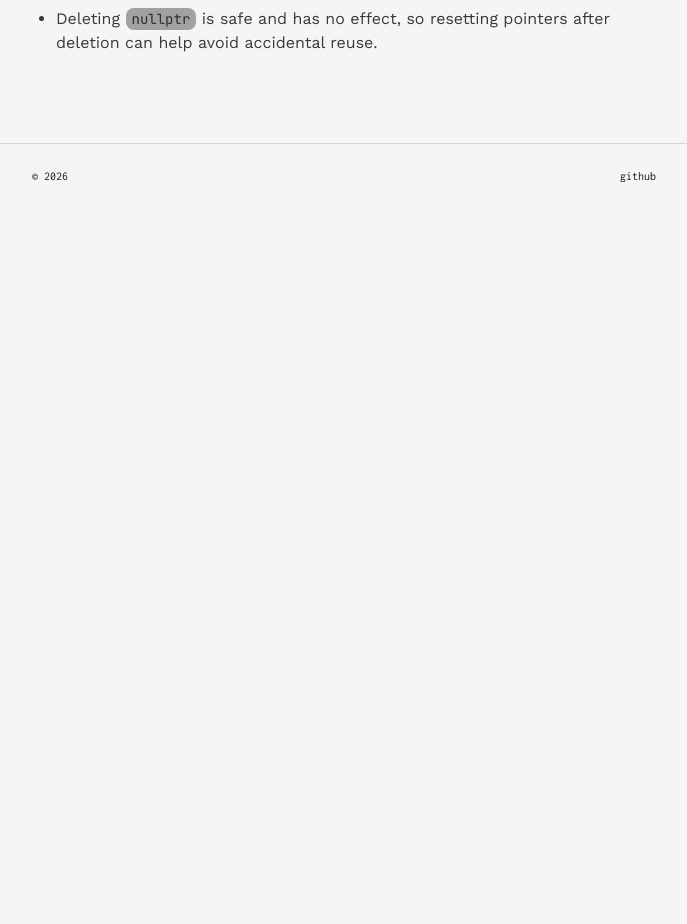
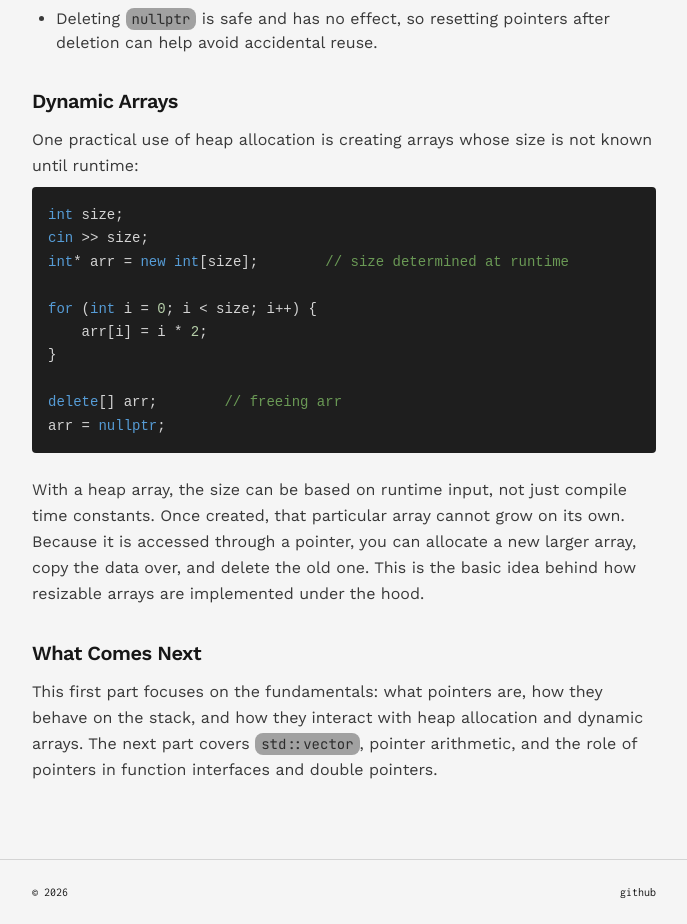
Before and after one commit to n0as-ark/logbook, a React (Vite) app: page /logbook/blog/pointers-and-dynamic-memory-in-cpp in a window 1280 px wide. Shown: the part 3704-4628 px from the top of the page, without its empty margins (296-983 px from the left). Before the commit the page ends 3912 px from the top, so only its background shows below. Built offline with nearby package versions, Linux system fonts and the light colour scheme; the HTML template or start-up script is replaced by a standard one.

Commit message:
Update posts.ts

```diff
--- a/src/data/posts.ts
+++ b/src/data/posts.ts
@@ -217,6 +217,22 @@ Rules to remember when using \`new\` and \`delete\`:
 - Forgetting \`delete\` leads to a memory leak.
 - Calling \`delete\` twice on the same non null pointer is undefined behavior.
 - Deleting \`nullptr\` is safe and has no effect, so resetting pointers after deletion can help avoid accidental reuse.
-`,
+## Dynamic Arrays
+One practical use of heap allocation is creating arrays whose size is not known until runtime:
+\`\`\`c++
+int size;
+cin >> size;
+int* arr = new int[size];        // size determined at runtime
+
+for (int i = 0; i < size; i++) {
+    arr[i] = i * 2;
+}
+
+delete[] arr;        // freeing arr
+arr = nullptr;
+\`\`\`
+With a heap array, the size can be based on runtime input, not just compile time constants. Once created, that particular array cannot grow on its own. Because it is accessed through a pointer, you can allocate a new larger array, copy the data over, and delete the old one. This is the basic idea behind how resizable arrays are implemented under the hood.
+## What Comes Next
+This first part focuses on the fundamentals: what pointers are, how they behave on the stack, and how they interact with heap allocation and dynamic arrays. The next part covers \`std::vector\`, pointer arithmetic, and the role of pointers in function interfaces and double pointers.`,
   },
 ];
```
